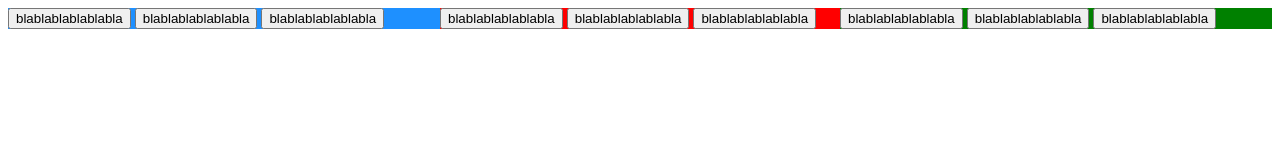
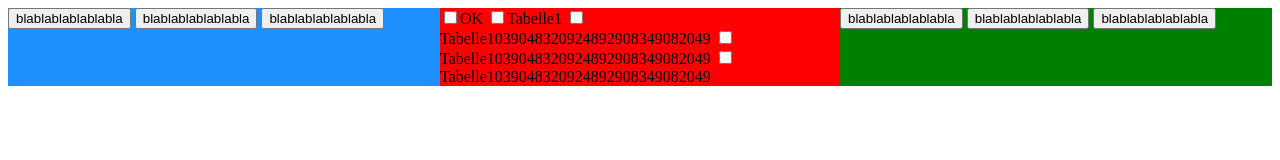
Before and after one commit to ll9/flex-overflow, a plain HTML site: page index.html in a window 1280 px wide. Drawn offline with Linux system fonts and the light colour scheme.

Commit message:
flex demo

```diff
--- a/index.html
+++ b/index.html
@@ -9,8 +9,11 @@
       <button>blablablablablabla</button>
     </div>
     <div class="flex-2">
-      <button>blablablablablabla</button> <button>blablablablablabla</button>
-      <button>blablablablablabla</button>
+      <input type="checkbox"><label>OK</label>
+      <input type="checkbox"><label>Tabelle1</label>
+      <input type="checkbox"><label>Tabelle1039048320924892908349082049</label>
+      <input type="checkbox"><label>Tabelle1039048320924892908349082049</label>
+      <input type="checkbox"><label>Tabelle1039048320924892908349082049</label>
     </div>
     <div class="flex-3">
       <button>blablablablablabla</button> <button>blablablablablabla</button>
```
